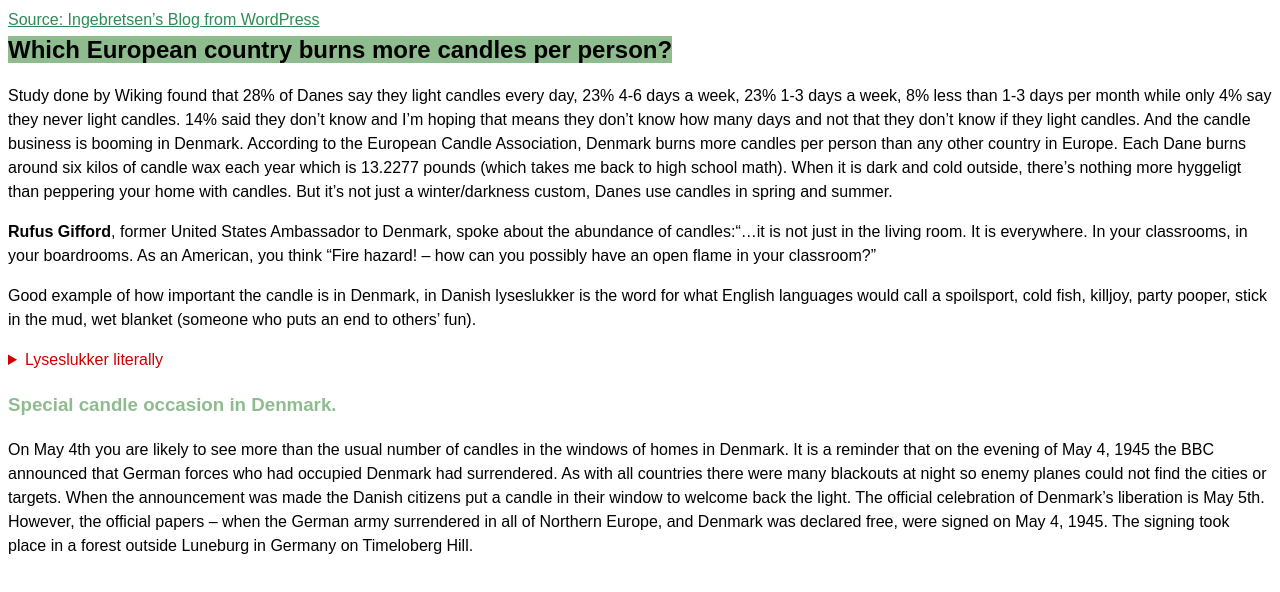
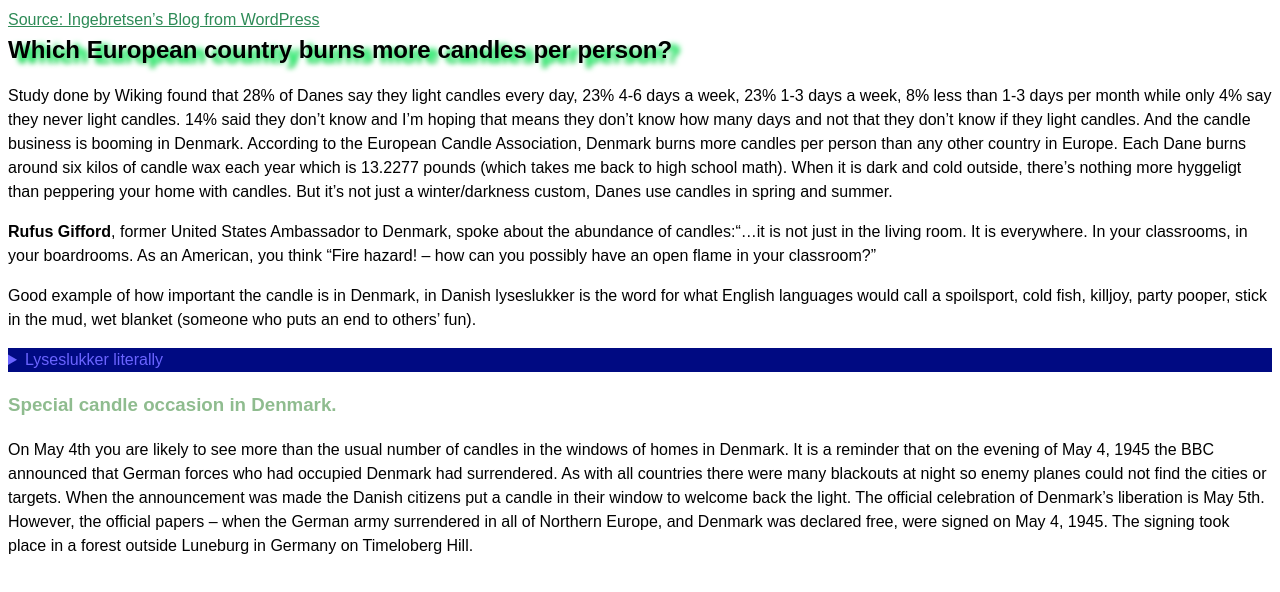
Before and after one commit to CristianaBV/useofcandles, a plain HTML site: page Denmark and candles.html in a window 1280 px wide. Drawn offline with Linux system fonts and the light colour scheme.

Commit message:
color css

```diff
--- a/main.css
+++ b/main.css
@@ -6,9 +6,7 @@ a{ font-size: .75m ;
 	color: seagreen ;
 		}
 center{ text-align: center ; }
-h1{ background: #8fbc8f ;
-box-shadow: 3px, 3px, 3px, rgba(0,0,250,0) ;
-text-shadow: 3px, 2px, 2px, rgba (160,160,180);
+h1{ text-shadow: 8px 4px 6px #00FF66, 8px 5px 5px #66BB6A;
 display:inline ;
 text-align: center;
 	}
@@ -24,17 +22,18 @@ font-size: 1em ;
 text-decoration: none ;
 border-bottom: 1px dotted ;
 	}
-Details { background-color: rgba(255, 0, 0, 0.3);   /* red with opacity */
-color: rgb(204,0,0);
+Details { background-color: rgba(0, 10, 130, 0.3);   /* fallback*/
+background-color: rgb(0,10,130); /* red with opacity */
+color: rgb(106,100,800);
 display: inline ;
 		}
-summary { color: rgb(204,0,0);
+summary { background-color: rgb(0,10,130)	;
 		}
 
-figure { background-color: rgb(143,188,143); /* darkseagreen */
-border: 1px solid ;
+figure {
+border: 2px solid ;
 text-align: center ;
 }
 
-IMG{ MARGIN: 25px, 25px ;
+IMG{ MARGIN: 70px, 80px ;
 	}
```
